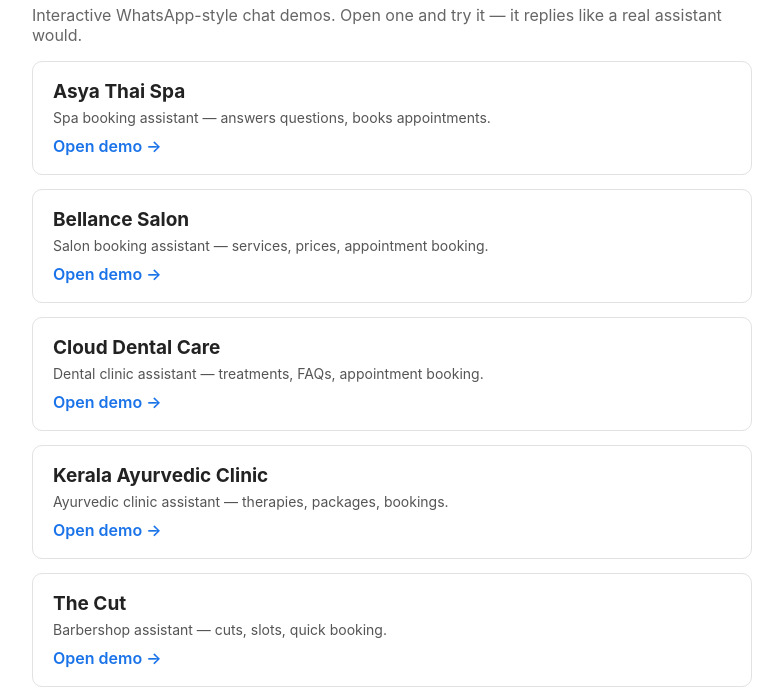
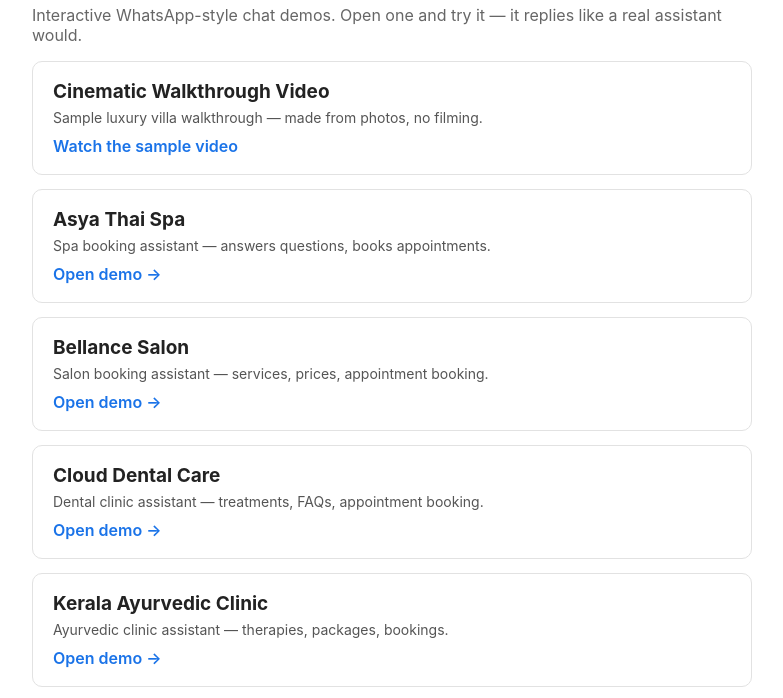
Before and after one commit to arman-automations/arman-automations.github.io, a plain HTML site: page demos/index.html in a window 1280 px wide. Shown: the part 96-794 px from the top of the page, without its empty margins (248-1031 px from the left). Drawn offline with Linux system fonts and the light colour scheme.

Commit message:
Add cinematic walkthrough video to index.html
Added a cinematic walkthrough video section to the demos page.

```diff
--- a/demos/index.html
+++ b/demos/index.html
@@ -19,6 +19,11 @@
   <h1>Live demos</h1>
   <p class="sub">Interactive WhatsApp-style chat demos. Open one and try it — it replies like a real assistant would.</p>
 
+  <div class="demo">
+    <h2>Cinematic Walkthrough Video</h2>
+    <p>Sample luxury villa walkthrough — made from photos, no filming.</p>
+    <a href="sample-video.mp4">Watch the sample video</a>
+  </div>
   <div class="demo">
     <h2>Asya Thai Spa</h2>
     <p>Spa booking assistant — answers questions, books appointments.</p>
```
